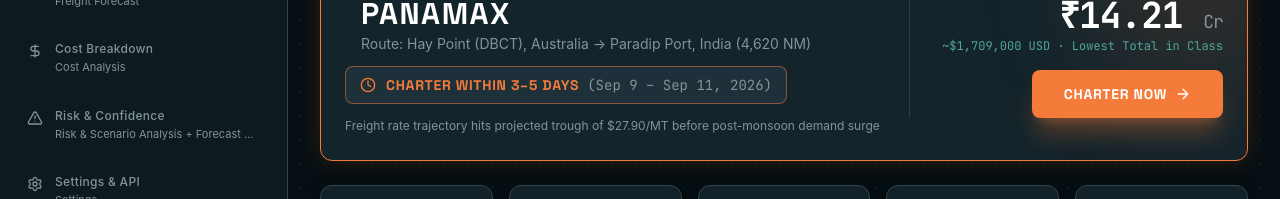
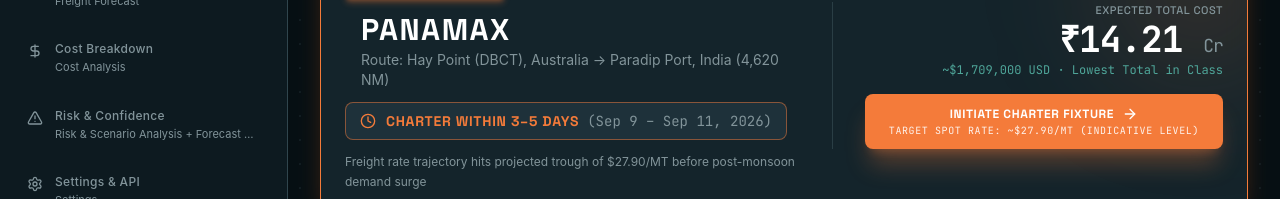
Before and after one commit to Srinidhi-2007/Navitix, a React (Vite) app: page / in a window 1280 px wide. Shown: the part 376-575 px from the top of the page. Built offline with nearby package versions, Linux system fonts and the light colour scheme; no server answers.

Commit message:
fix: align charter timing action with forecasted trough and clarify target indicative spot execution rate on CTA buttons

```diff
--- a/src/pages/FreightForecastPage.jsx
+++ b/src/pages/FreightForecastPage.jsx
@@ -577,7 +577,7 @@ export default function FreightForecastPage({ activeRoute, onOpenCharterModal })
           <div className="flex items-center space-x-2">
             <Sparkles className="w-4 h-4 text-[#F47B3A]" />
             <h4 className="text-xs font-hud font-bold uppercase tracking-wider text-[#DCE5E7]">
-              RECOMMENDED CHARTER ACTION ({timeHorizon}): {heroDecision.charterTimingAction ? heroDecision.charterTimingAction.toUpperCase() : 'CHARTER AT TROUGH'}
+              RECOMMENDED CHARTER ACTION ({timeHorizon}): CHARTER WITHIN {Math.max(1, dynamicTroughOffset - 1)}–{dynamicTroughOffset + 1} DAYS
             </h4>
           </div>
           <p className="text-xs text-[#82949A] mt-1 max-w-2xl">
@@ -587,9 +587,10 @@ export default function FreightForecastPage({ activeRoute, onOpenCharterModal })
 
         <button
           onClick={onOpenCharterModal}
-          className="px-6 py-2.5 bg-[#F47B3A] hover:bg-[#FF9A5A] text-white text-xs font-hud font-bold tracking-wider uppercase rounded-lg shadow-md transition-all shrink-0 cursor-pointer"
+          className="px-6 py-2.5 bg-[#F47B3A] hover:bg-[#FF9A5A] text-white text-xs font-hud font-bold tracking-wider uppercase rounded-lg shadow-md transition-all shrink-0 cursor-pointer flex flex-col items-center justify-center leading-snug"
         >
-          EXECUTE AT ${dynamicTroughRate ? dynamicTroughRate.toFixed(2) : '27.90'}/MT
+          <span className="text-[10px] opacity-90">TARGET EXECUTION LEVEL</span>
+          <span className="text-sm font-mono-num font-extrabold">~${dynamicTroughRate ? dynamicTroughRate.toFixed(2) : '27.90'}/MT (INDICATIVE SPOT)</span>
         </button>
       </div>
     </div>
--- a/src/pages/OverviewPage.jsx
+++ b/src/pages/OverviewPage.jsx
@@ -248,10 +248,15 @@ export default function OverviewPage({ activeRoute, onOpenCharterModal, onNaviga
 
             <button
               onClick={onOpenCharterModal}
-              className="w-full sm:w-auto px-8 py-3.5 bg-[#F47B3A] hover:bg-[#FF9A5A] text-white text-sm font-hud font-bold tracking-wider uppercase rounded-lg shadow-xl shadow-[#F47B3A]/30 hover:shadow-[#F47B3A]/50 transition-all transform hover:-translate-y-0.5 flex items-center justify-center space-x-2 group cursor-pointer"
+              className="w-full sm:w-auto px-6 py-3 bg-[#F47B3A] hover:bg-[#FF9A5A] text-white text-xs font-hud font-bold tracking-wider uppercase rounded-lg shadow-xl shadow-[#F47B3A]/30 hover:shadow-[#F47B3A]/50 transition-all transform hover:-translate-y-0.5 flex flex-col items-center justify-center space-y-0.5 group cursor-pointer"
             >
-              <span>CHARTER NOW</span>
-              <ArrowRight className="w-4 h-4 group-hover:translate-x-1 transition-transform" />
+              <div className="flex items-center space-x-2">
+                <span>INITIATE CHARTER FIXTURE</span>
+                <ArrowRight className="w-4 h-4 group-hover:translate-x-1 transition-transform" />
+              </div>
+              <span className="text-[10px] font-mono-num font-normal opacity-90">
+                Target Spot Rate: ~${freightForecast.troughRate || '27.90'}/MT (Indicative Level)
+              </span>
             </button>
           </div>
         </div>
```
